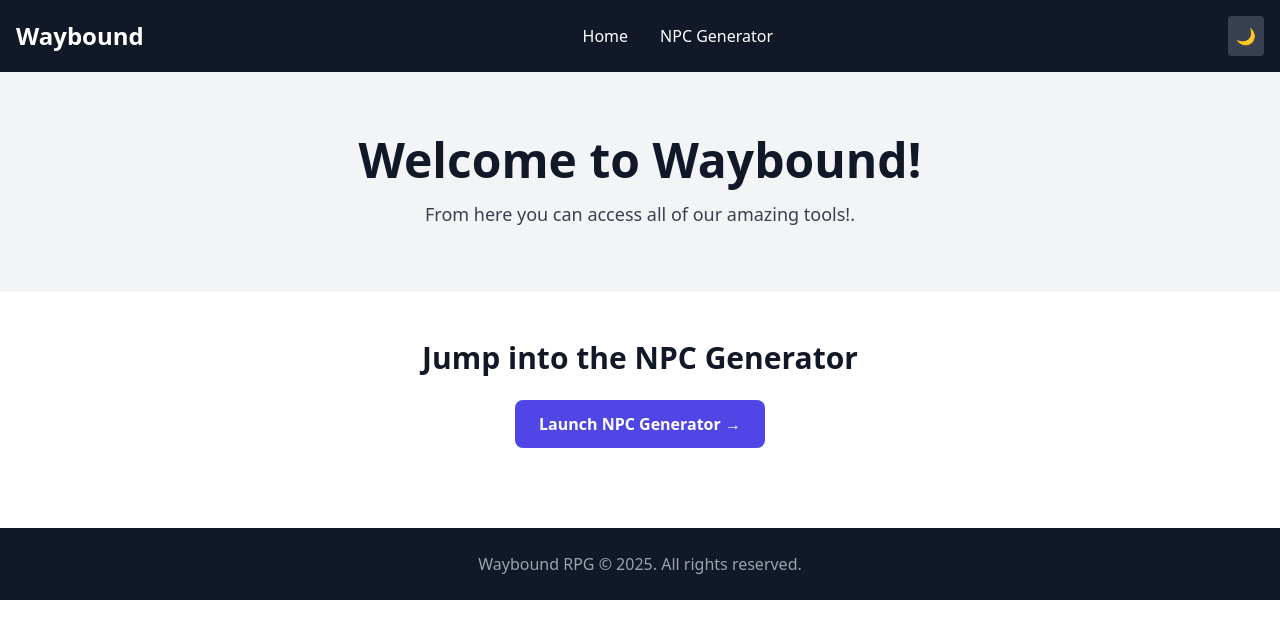
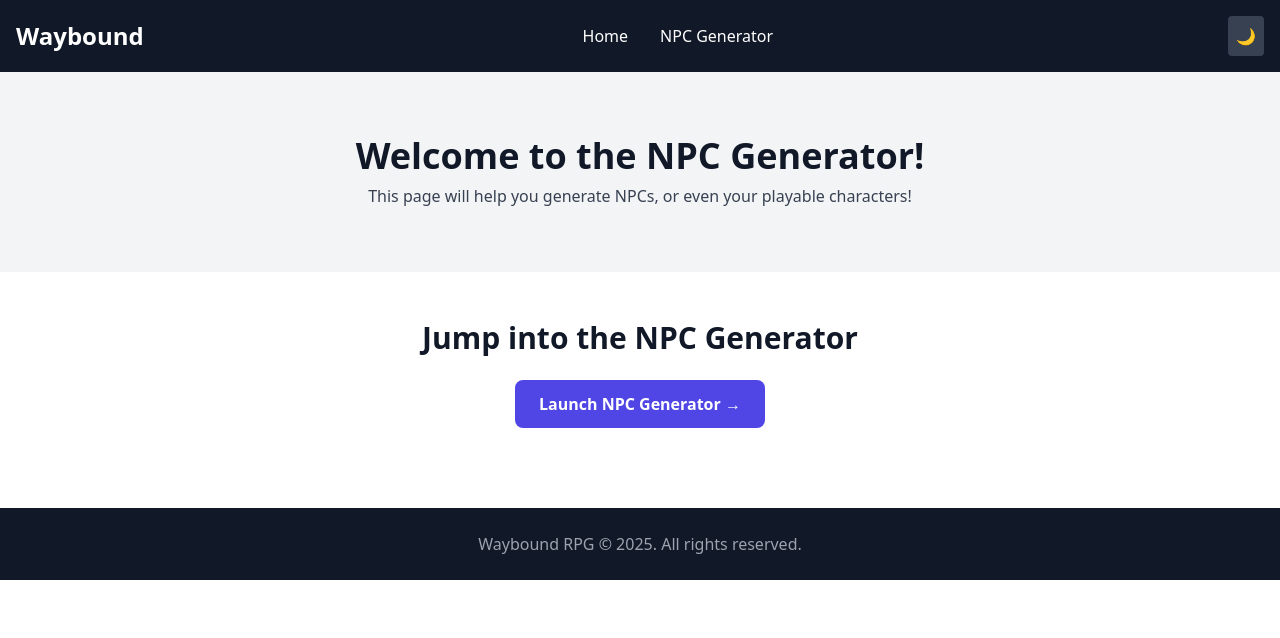
Before and after one commit to wayboundrpg/waybound-site, a website: page index.html in a window 1280 px wide. Drawn offline with nearby package versions, Linux system fonts and the light colour scheme.

```diff
--- a/index.html
+++ b/index.html
@@ -53,10 +53,12 @@
 
   <!-- HERO -->
   <main>
-    <section class="bg-gray-100 dark:bg-gray-900 text-center py-16">
-      <h1 class="text-5xl font-extrabold mb-4 dark:text-white">Welcome to Waybound!</h1>
-      <p class="text-lg text-gray-700 dark:text-gray-300">
-        From here you can access all of our amazing tools!.
+    <section class="bg-gray-100 dark:bg-gray-800 text-center py-16">
+      <h1 class="text-4xl font-bold mb-2 dark:text-white">
+        Welcome to the NPC Generator!
+      </h1>
+      <p class="text-gray-700 dark:text-gray-300">
+        This page will help you generate NPCs, or even your playable characters!
       </p>
     </section>
 
```
Also changed, not shown: tools/npc.html (+1 -1 lines).
